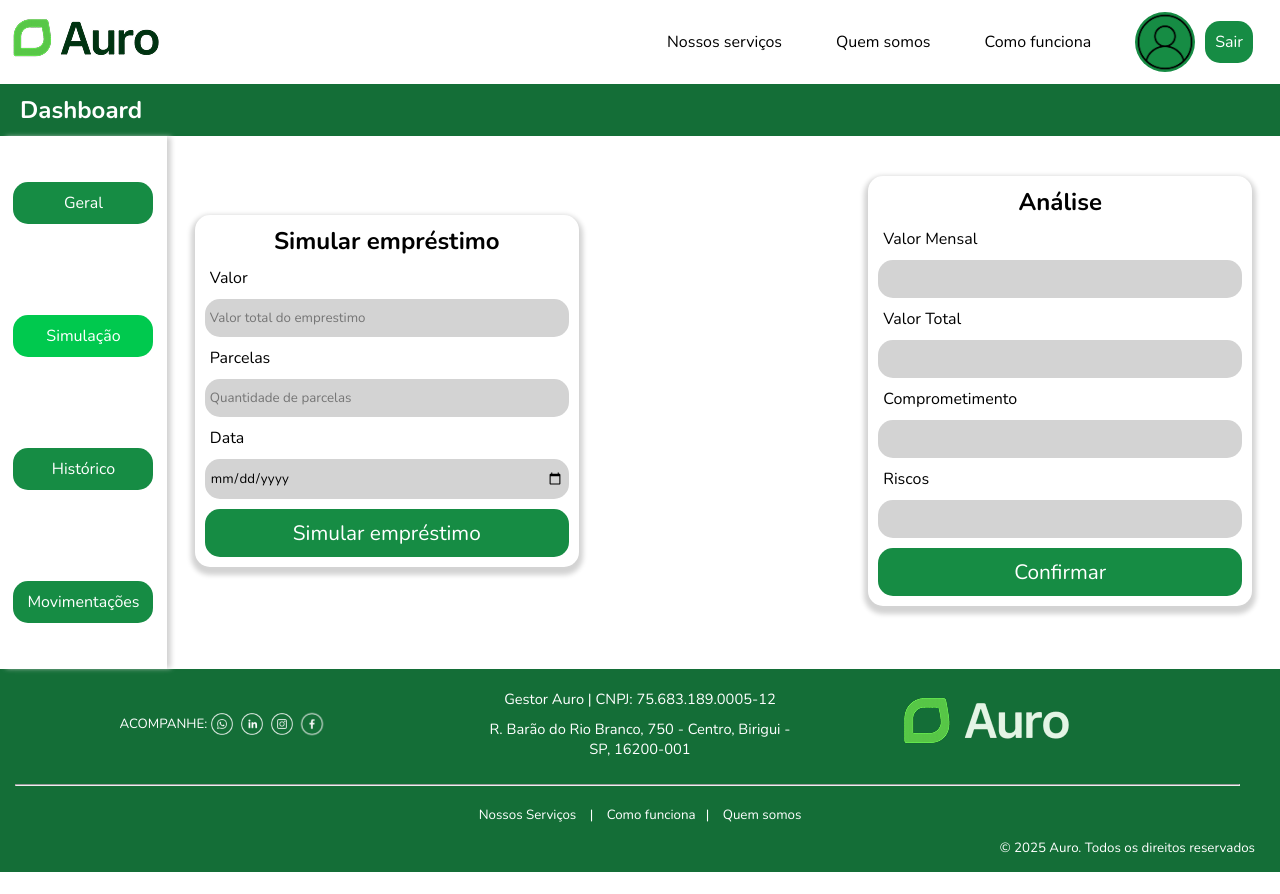
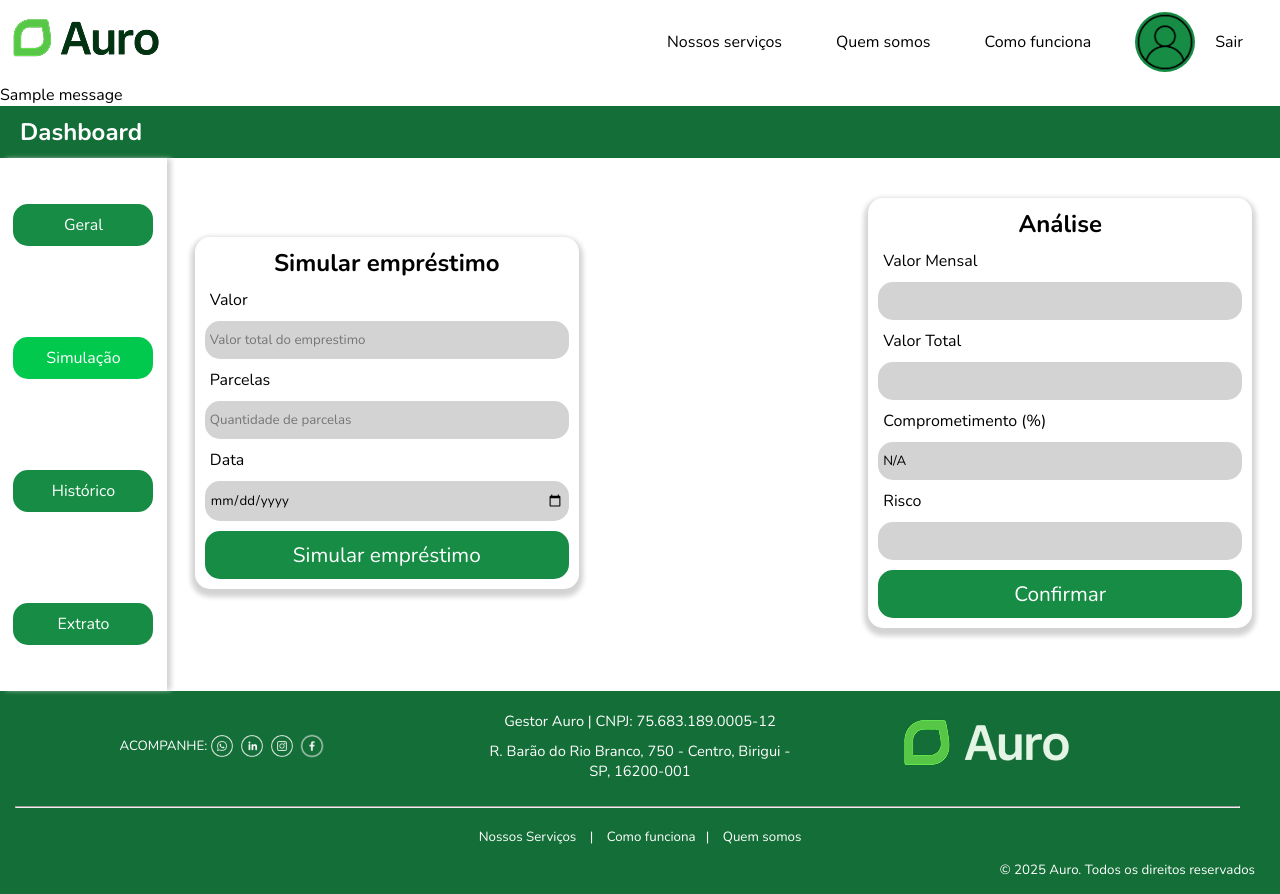
Before and after one commit to RafaelMelin33/Auro, a Flask app: page /dashboard_simulacao in a window 1280 px wide. Before the commit the page ends 872 px from the top, so only its background shows below. Run offline with Flask 3, Linux system fonts and the light colour scheme; the visitor is signed in with stand-in values (Sample User, id 1); one stand-in notice (Sample message) is shown.

Commit message:
Update simulação
Atualizado para funcionar com o python

```diff
--- a/templates/dashboard_simulacao.html
+++ b/templates/dashboard_simulacao.html
@@ -12,20 +12,29 @@
 
 <body>
     <header class="d-flex between header_dash">
-        <a href="index.html"><img src="../static/img/logo_escura.png" alt="logo"></a>
+        <a href="{{ url_for('index') }}"><img src="../static/img/logo_escura.png" alt="logo"></a>
         <button onclick="menu()" id="menu_hamburguer"><img src="../static/img/icon_menu_hamburguer.png"
                 alt="icone menu hamburguer"></button>
         <nav class="d-flex around fechado" id="nav">
-            <a href="index.html#servicos">Nossos serviços</a>
-            <a href="index.html#sobre">Quem somos</a>
-            <a href="index.html#como_funciona">Como funciona</a>
+            <a href="{{ url_for('index') }}#servicos">Nossos serviços</a>
+            <a href="{{ url_for('index') }}#sobre">Quem somos</a>
+            <a href="{{ url_for('index') }}#como_funciona">Como funciona</a>
             <div class="d-flex center">
-                <a href="perfil.html" id="perfil"><img src="../static/img/perfil_icon.png" alt="Icon perfil"></a>
-                <a href="index.html" id="logar">Sair</a>
+                <a href="{{ url_for('abrir_login') }}" id="perfil"><img src="../static/img/perfil_icon.png" alt="Icon perfil"></a>
+                <a href="{{ url_for('logout') }}" class="logar">Sair</a>
             </div>
         </nav>
     </header>
     <main>
+        {% with messages = get_flashed_messages(with_categories=true) %}
+        {% if messages %}
+        <div class="flash-messages">
+            {% for category, message in messages %}
+            <div class="flash {{ category }}">{{ message }}</div>
+            {% endfor %}
+        </div>
+        {% endif %}
+        {% endwith %}
         <div class="faixa_dash d-flex between">
             <h2>Dashboard</h2>
             <button onclick="menuDash()" id="menu_hamburguer_dash"><img src="../static/img/seta_icon.png"
@@ -33,10 +42,10 @@
         </div>
         <section class="d-flex fundo_dash formata_altura">
             <nav class="nav_dash d-flex column center around fechado" id="nav_dash">
-                <a href="dashboard.html" class="btn">Geral</a>
-                <a href="dashboard_simulacao.html" class="btn selecionado">Simulação</a>
-                <a href="dashboard_historico.html" class="btn">Histórico</a>
-                <a href="dashboard_movimentacoes.html" class="btn">Movimentações</a>
+                <a href="{{ url_for('dashboard') }}" class="btn">Geral</a>
+                <a href="{{ url_for('dashboard_simulacao') }}" class="btn selecionado">Simulação</a>
+                <a href="{{ url_for('dashboard_historico') }}" class="btn">Histórico</a>
+                <a href="{{ url_for('dashboard_extrato') }}" class="btn">Extrato</a>
             </nav>
             <div class="infos_dash d-flex column">
                 <div class="container_cards d-flex between">
@@ -44,14 +53,14 @@
 
                     <div class="fundo_form emprestimo">
                         <h2 class="d-flex center">Simular empréstimo</h2>
-                        <form action="">
+                        <form action="{{ url_for('dashboard_simulacao') }}" method="POST">
                             <label for="valor">Valor</label>
-                            <input type="number" name="valor" id="valor" placeholder="Valor total do emprestimo">
+                            <input type="number" name="valor" id="valor" step="0.01" placeholder="Valor total do emprestimo" required>
                             <label for="parcelas">Parcelas</label>
-                            <input type="number" name="parcelas" id="parcelas" placeholder="Quantidade de parcelas">
+                            <input type="number" name="parcelas" id="parcelas" placeholder="Quantidade de parcelas" required>
                             <label for="data">Data</label>
-                            <input type="date" name="data" id="data">
-                            <button id="btn_simular">Simular empréstimo</button>
+                            <input type="date" name="data" id="data" required>
+                            <button id="btn_simular" type="submit">Simular empréstimo</button>
                         </form>
                     </div>
 
@@ -59,16 +68,24 @@
                     <div class="fundo_form emprestimo">
                         <h2 class="d-flex center">Análise</h2>
 
-                        <form action="">
+                        <form action="{{ url_for('dashboard_simulacao') }}" method="POST">
                             <label for="valor_mensal">Valor Mensal</label>
-                            <input type="text" name="valor_mensal" id="valor_mensal" disabled>
+                            <input type="text" name="valor_mensal_display" id="valor_mensal" value="{{ "%.2f"|format(valor_mensal) if valor_mensal is defined else '' }}" readonly>
+                            <input type="hidden" name="valor_mensal" value="{{ valor_mensal if valor_mensal is defined else '' }}">
+
                             <label for="valor_total">Valor Total</label>
-                            <input type="text" name="valor_total" id="valor_total" disabled>
-                            <label for="comprometimento">Comprometimento</label>
-                            <input type="text" name="comprometimento" id="comprometimento" disabled>
-                            <label for="riscos">Riscos</label>
-                            <input type="text" name="riscos" id="riscos" disabled>
-                            <button>Confirmar</button>
+                            <input type="text" name="valor_total_display" id="valor_total" value="{{ "%.2f"|format(valor_total) if valor_total is defined else '' }}" readonly>
+                            <input type="hidden" name="valor_total" value="{{ valor_total if valor_total is defined else '' }}">
+
+                            <label for="comprometimento">Comprometimento (%)</label>
+                            <input type="text" name="comprometimento_display" id="comprometimento" value="{% if comprometimento is defined and comprometimento is not none %}{{ "%.2f"|format(comprometimento) }}{% else %}N/A{% endif %}" readonly>
+                            <input type="hidden" name="comprometimento" value="{{ comprometimento if comprometimento is defined and comprometimento is not none else '' }}">
+
+                            <label for="risco">Risco</label>
+                            <input type="text" name="risco_display" id="risco" value="{{ risco if risco is defined else '' }}" readonly>
+                            <input type="hidden" name="risco" value="{{ risco if risco is defined else '' }}">
+
+                            <button type="submit">Confirmar</button>
                         </form>
                     </div>
                 </div>
@@ -94,9 +111,9 @@
             </div>
             <hr>
             <nav>
-                <a href="index.html#servicos">Nossos Serviços </a><span>|</span>
-                <a href="index.html#como_funciona">Como funciona</a><span>|</span>
-                <a href="index.html#sobre">Quem somos</a>
+                <a href="{{ url_for('index') }}#servicos">Nossos Serviços </a><span>|</span>
+                <a href="{{ url_for('index') }}#como_funciona">Como funciona</a><span>|</span>
+                <a href="{{ url_for('index') }}#sobre">Quem somos</a>
             </nav>
             <p>© 2025 Auro. Todos os direitos reservados</p>
         </small>
```
